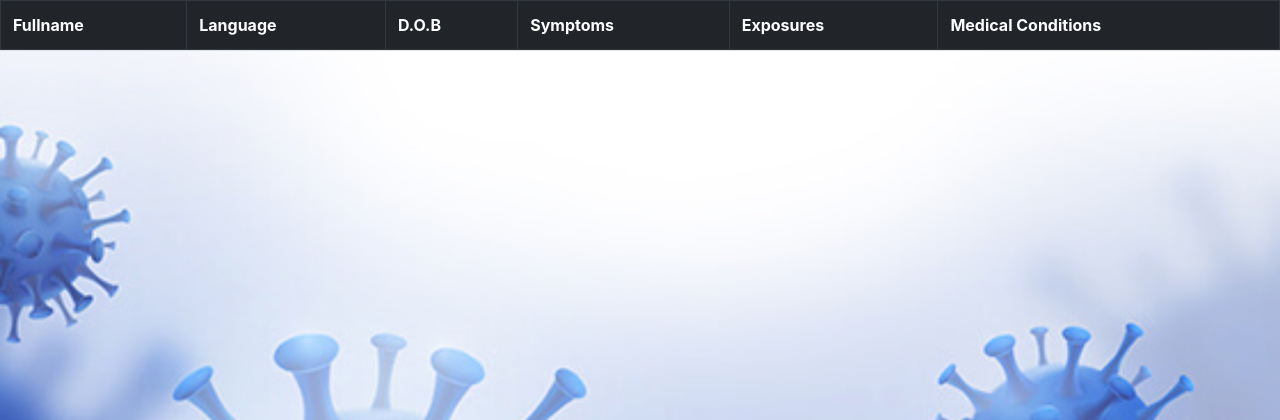
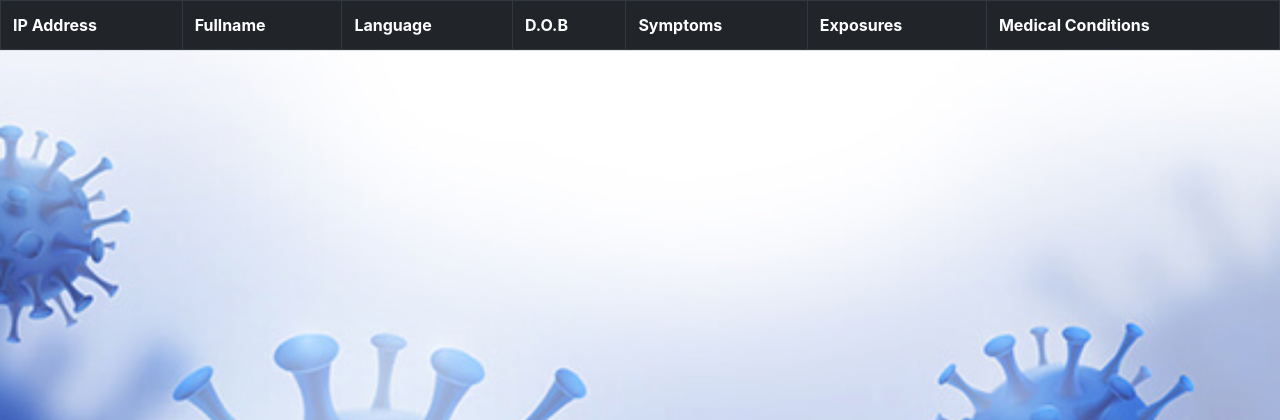
Before and after one commit to thedivinez/covidadvisorbot, a Flask app: page /dashboard in a window 1280 px wide. Shown: the top 420 px of the page. Run offline with Flask 2, Linux system fonts and the light colour scheme; data that the repository does not hold is empty; some libraries are stand-ins or nearby versions.

Commit message:
make it better

```diff
--- a/templates/dashboard.html
+++ b/templates/dashboard.html
@@ -4,6 +4,7 @@
 <table class="table table-bordered">
   <thead class="thead-dark">
     <tr>
+      <th scope="col">IP Address</th>
       <th scope="col">Fullname</th>
       <th scope="col">Language</th>
       <th scope="col">D.O.B</th>
@@ -15,6 +16,7 @@
   <tbody>
     {% for subject in subjects %}
     <tr>
+      <td>{{ subject.ip_address }}</td>
       <td>{{ subject.fullname }}</td>
       <td>{{ subject.language }}</td>
       <td>{{ subject.dob }}</td>
```
